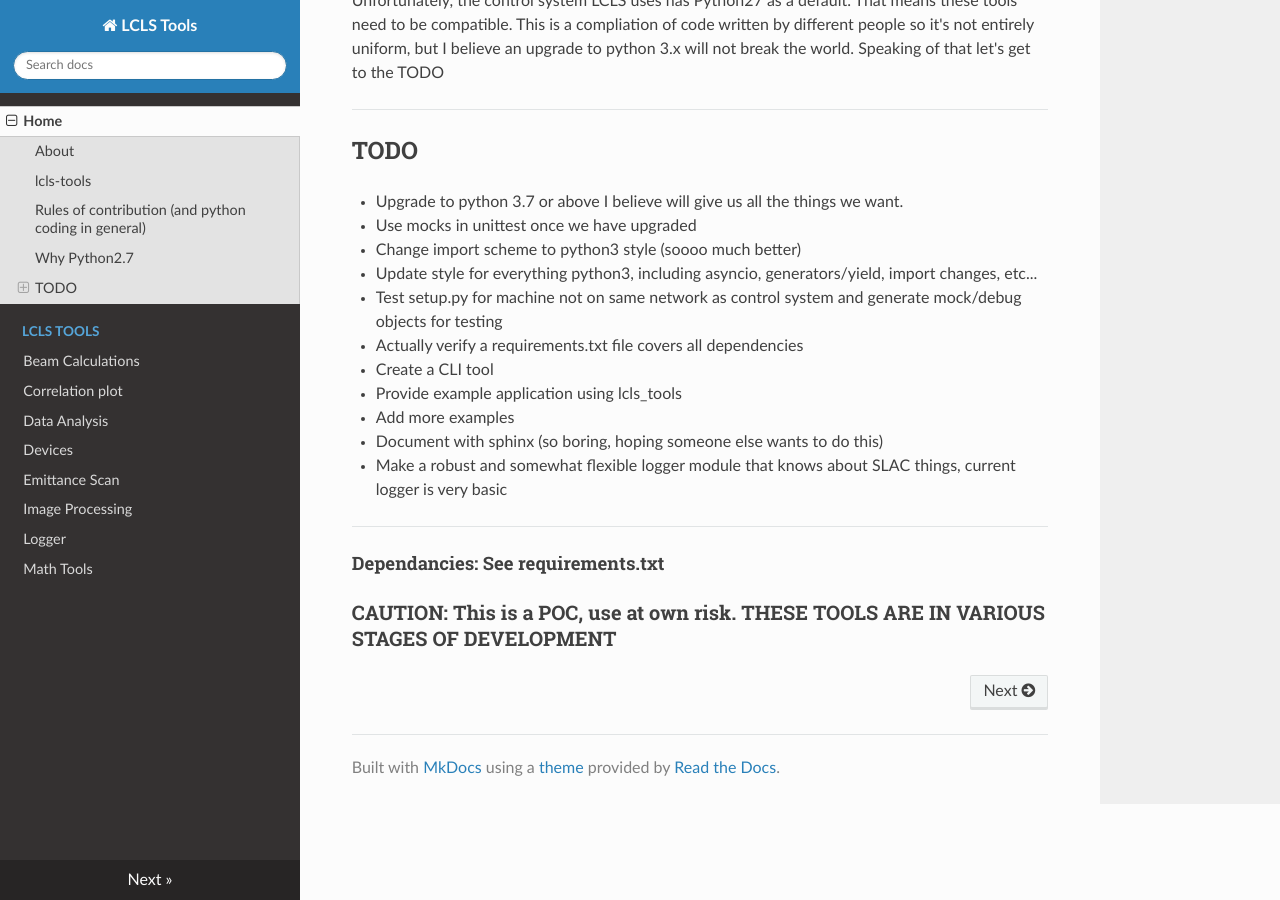
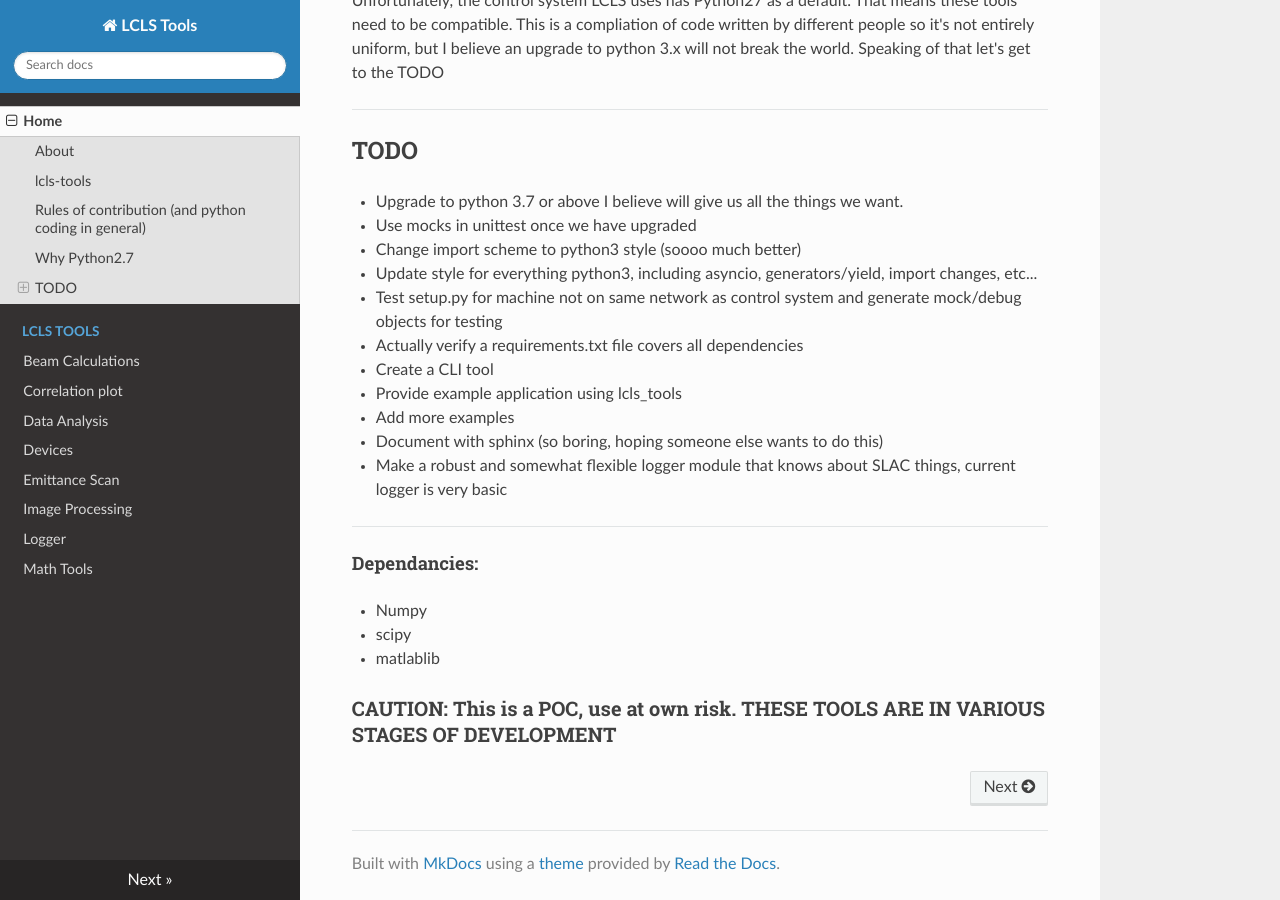
Before and after one commit to slaclab/lcls-tools, an MkDocs documentation site: the page built from docs/index.md, in a window 1280 px wide and 900 px high, scrolled down 1023 px. Built offline with MkDocs 1.6.1, drawn with Linux system fonts in a browser that asks for light colours; nearby versions of some CDN libraries.

Commit message:
Docs update

```diff
--- a/docs/index.md
+++ b/docs/index.md
@@ -43,6 +43,10 @@ Unfortunately, the control system LCLS uses has Python27 as a default.  That mea
 * Make a robust and somewhat flexible logger module that knows about SLAC things, current logger is very basic
 
 ---------------------------------------
-#### Dependancies: See requirements.txt
+#### Dependancies:
+* Numpy
+* scipy
+* matlablib
+
 
 ### CAUTION: This is a POC, use at own risk. THESE TOOLS ARE IN VARIOUS STAGES OF DEVELOPMENT
```
